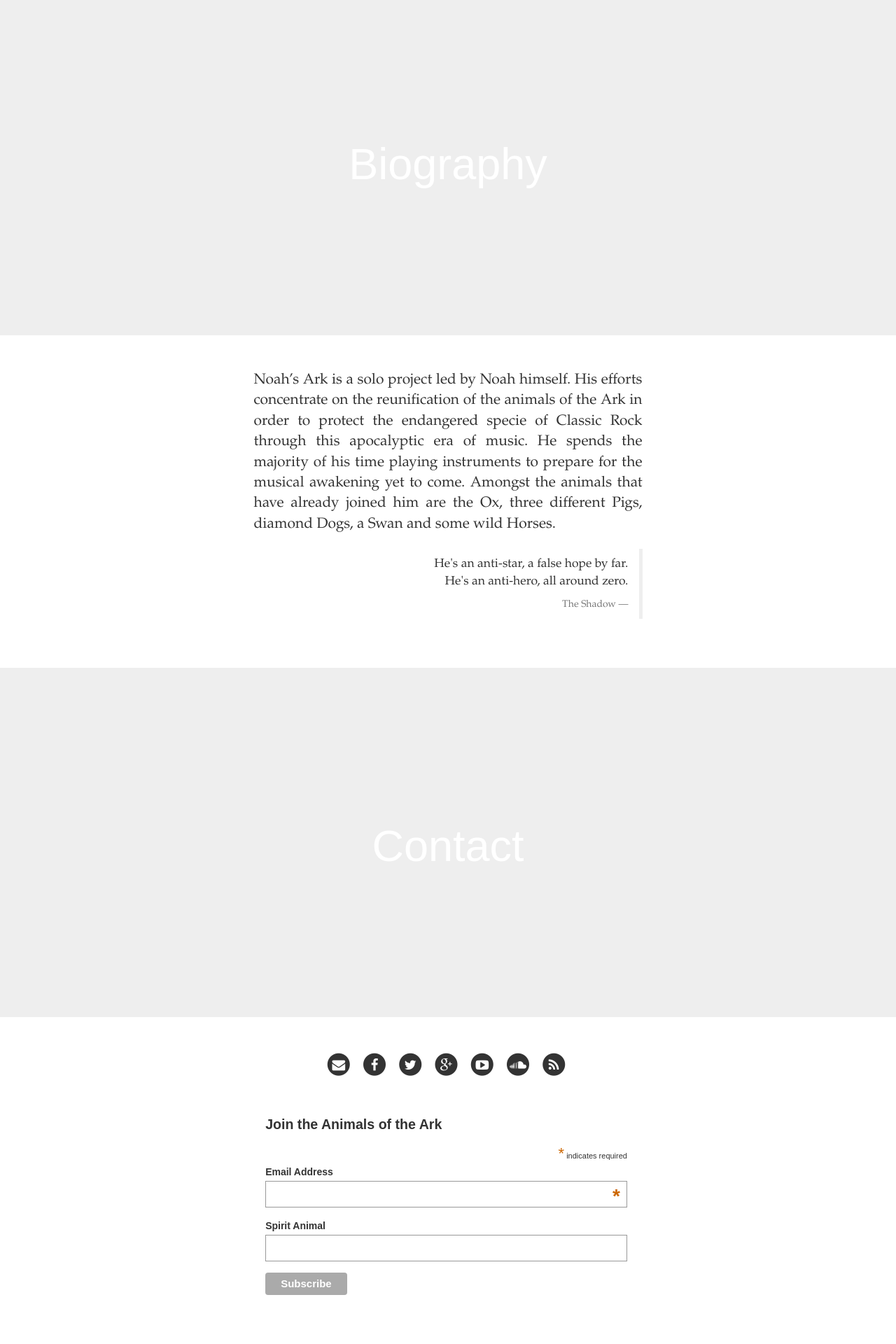
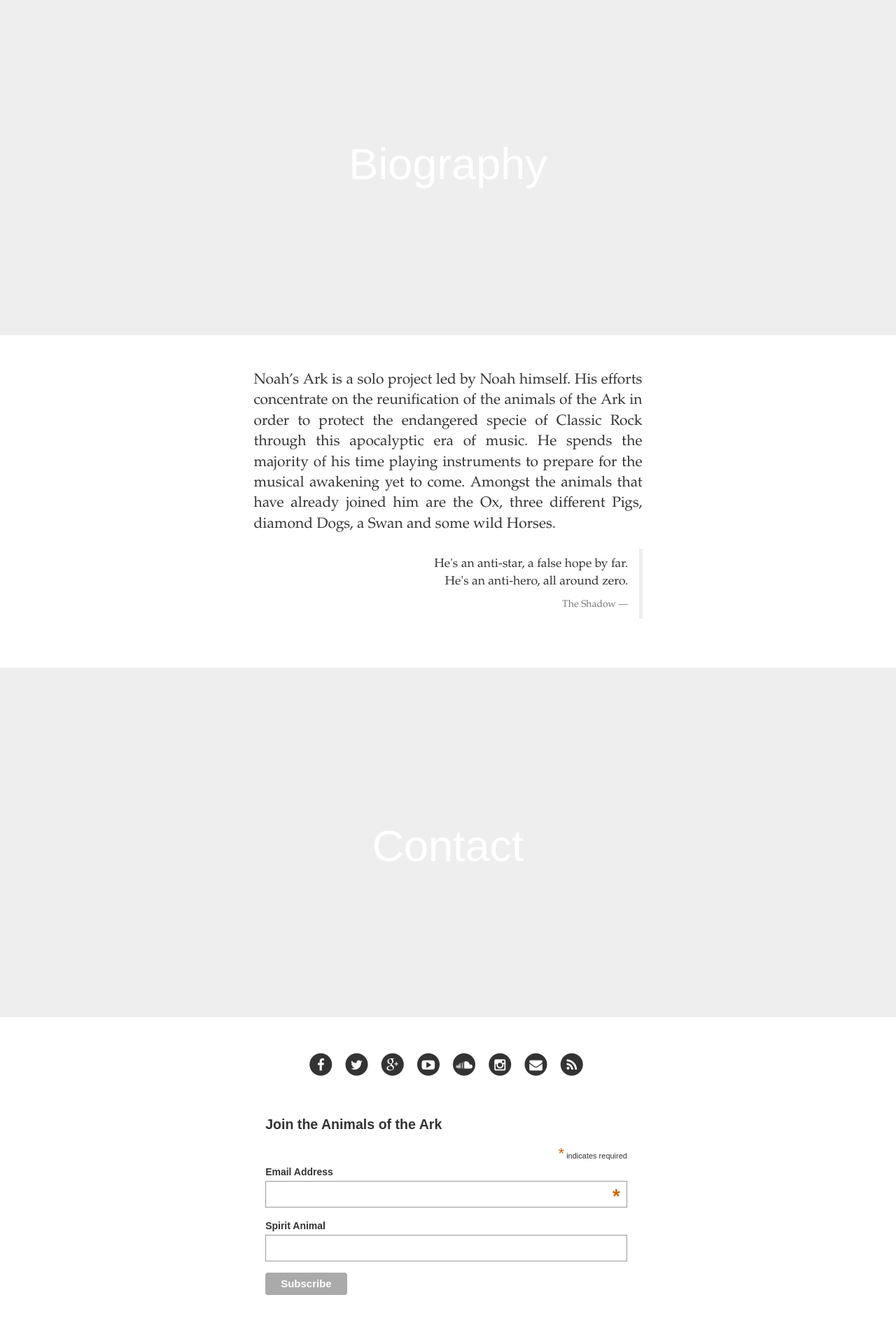
Before and after one commit to noahsarkmusic/noahsarkmusic.github.io, a Jekyll site: the page built from index.html, in a window 1280 px wide. Shown: the part 2677-4597 px from the top of the page at 70% size. Built offline with Jekyll 4.4.1, drawn with Linux system fonts in a browser that asks for light colours; some web fonts are replaced; comment, search, counter and statistics services are not loaded.

Commit message:
Added Instagram links

```diff
--- a/_layouts/blog.html
+++ b/_layouts/blog.html
@@ -104,6 +104,8 @@
                     <li> - </li>
                     <li><a href="https://soundcloud.com/noahs-ark-music" target="_blank" class="no-link">SoundCloud</a></li>
                     <li> - </li>
+                    <li><a href="https://instagram.com/noahsarkmusic" target="_blank" class="no-link">Instagram</a></li>
+                    <li> - </li>
                     <li><a href="mailto:mail@noahsarkmusic.com" class="no-link">Contact</a></li>
                 </ul>
                 <p class="pull-right clearfix">Noah's Ark &copy; 2015</p>
--- a/index.html
+++ b/index.html
@@ -197,14 +197,6 @@
         <div class="container">
             <ul class="list-inline text-center">
                 <li>
-                    <a href="mailto:mail@noahsarkmusic.com" class="no-link">
-                        <span class="fa-stack fa-lg">
-                            <i class="fa fa-circle fa-stack-2x"></i>
-                            <i class="fa fa-envelope fa-stack-1x fa-inverse"></i>
-                        </span>
-                    </a>
-                </li>
-                <li>
                     <a href="https://www.facebook.com/noahsmusicark" class="no-link" target="_blank">
                         <span class="fa-stack fa-lg">
                             <i class="fa fa-circle fa-stack-2x"></i>
@@ -245,6 +237,22 @@
                     </a>
                 </li>
                 <li>
+                    <a href="https://instagram.com/noahsarkmusic" class="no-link" target="_blank">
+                        <span class="fa-stack fa-lg">
+                            <i class="fa fa-circle fa-stack-2x"></i>
+                            <i class="fa fa-instagram fa-stack-1x fa-inverse"></i>
+                        </span>
+                    </a>
+                </li>
+                <li>
+                    <a href="mailto:mail@noahsarkmusic.com" class="no-link">
+                        <span class="fa-stack fa-lg">
+                            <i class="fa fa-circle fa-stack-2x"></i>
+                            <i class="fa fa-envelope fa-stack-1x fa-inverse"></i>
+                        </span>
+                    </a>
+                </li>
+                <li>
                     <a href="/blog" class="no-link" target="_blank">
                         <span class="fa-stack fa-lg">
                             <i class="fa fa-circle fa-stack-2x"></i>
```
